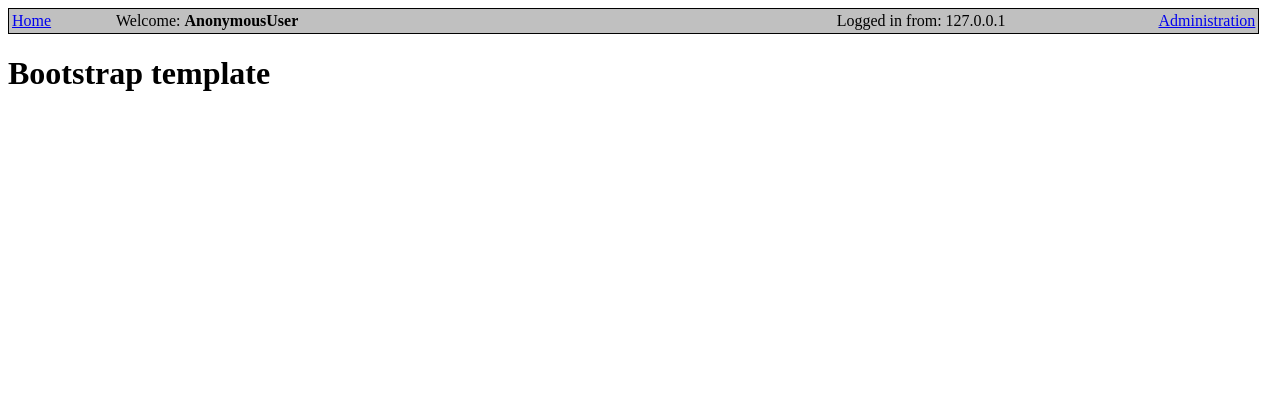
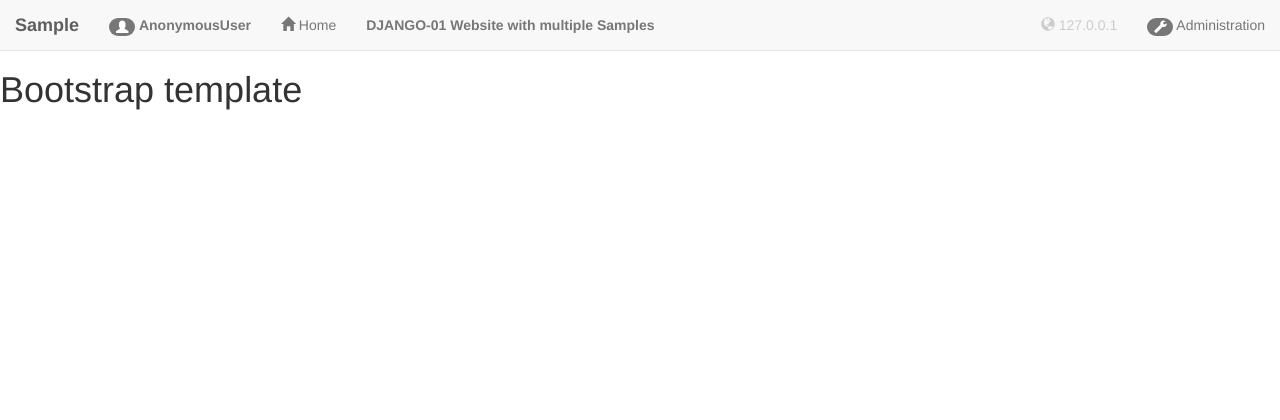
Before and after one commit to rajadg/Python, a Django app: page /bootstrap_template in a window 1280 px wide. Shown: the top 420 px of the page. Before the commit the page ends 91 px from the top, so only its background shows below. Run offline with Django 3.2, Linux system fonts and the light colour scheme; parts of the project's set-up code (start-up, migrations or seed data) failed here and were passed over; some libraries are stand-ins or nearby versions.

Commit message:
django01: configure bootstrap template with proper header

```diff
--- a/django01/templates/bootstrap_template.html
+++ b/django01/templates/bootstrap_template.html
@@ -2,24 +2,90 @@
 <html>
 <head>
 <meta charset="ISO-8859-1">
+<link rel="stylesheet" href="static/css/bootstrap.css"></link>
+<script src="static/js/bootstrap.js"></script>
+<script src="static/js/angular.js"></script>
 <title>{% block title %}bootstrap template {% endblock %}</title>
 </head>
 <body>
 	<div>
-		<table
-			style='border: solid 1px black; background-color: silver; width: 99%'>
-			<tr>
-				<td style="width: 100px"><a href="/index">Home</a></td>
-				<td>Welcome: <b>{{ request.user }}</b></td>
-				<td style="text-align: right">Logged in from:
-					{{request.META.REMOTE_ADDR}}</td>
-				<td style="position: relative; right: 0px; text-align: right"><a
-					href='/admin'>Administration</a></td>
-			</tr>
-		</table>
+		<nav class="navbar navbar-default navbar-fixed-top">
+			<div class="container-fluid">
+				<div class="navbar-header">
+					<a class="navbar-brand" href="#"> <b class=" disabled">
+							Sample</b></a>
+				</div>
+				<ul class="nav navbar-nav">
+					<li><a href="/"><span
+							class="badge glyphicon glyphicon-user"> </span> <b
+							class=" disabled"> {{request.user}}</b></a></li>
+					<li><a href="/"><span
+							class="glyphicon glyphicon-home"> </span> Home </a></li>
+				</ul>
+				<ul class="nav navbar-nav navbar-centre green">
+					<li><a class="disabled"><b>DJANGO-01 Website with
+								multiple Samples</b></a></li>
+				</ul>
+				<ul class="nav navbar-nav navbar-right">
+					<li class="disabled"><a href="#"> <span
+							class="glyphicon glyphicon-globe"> </span>
+							{{request.META.REMOTE_ADDR}}
+					</a></li>
+					<li><a href="/admin"><span
+							class="badge badge-default glyphicon glyphicon-wrench"> </span>
+							Administration</a></li>
+				</ul>
+			</div>
+		</nav>
+		<div style="top: 0px; height: 50px;">&nbsp;</div>
 	</div>
 	{%block body %}
 	<h1>Bootstrap template</h1>
-	{% endblock %}
+	<div style="width: 99%; height: 125%">
+		&nbsp;<br /> <br />
+	</div>
+	&nbsp;
+	<br />
+	<br />&nbsp;
+	<br />
+	<br />&nbsp;
+	<br />
+	<br />&nbsp;
+	<br />
+	<br />&nbsp;
+	<br />
+	<br />&nbsp;
+	<br />
+	<br />&nbsp;
+	<br />
+	<br />&nbsp;
+	<br />
+	<br />&nbsp;
+	<br />
+	<br />&nbsp;
+	<br />
+	<br />&nbsp;
+	<br />
+	<br />&nbsp;
+	<br />
+	<br />&nbsp;
+	<br />
+	<br />&nbsp;
+	<br />
+	<br />&nbsp;
+	<br />
+	<br />&nbsp;
+	<br />
+	<br />&nbsp;
+	<br />
+	<br />&nbsp;
+	<br />
+	<br />&nbsp;
+	<br />
+	<br />&nbsp;
+	<br />
+	<br />&nbsp;
+	<br />
+	<br />{% endblock %}
 </body>
 </html>
```
